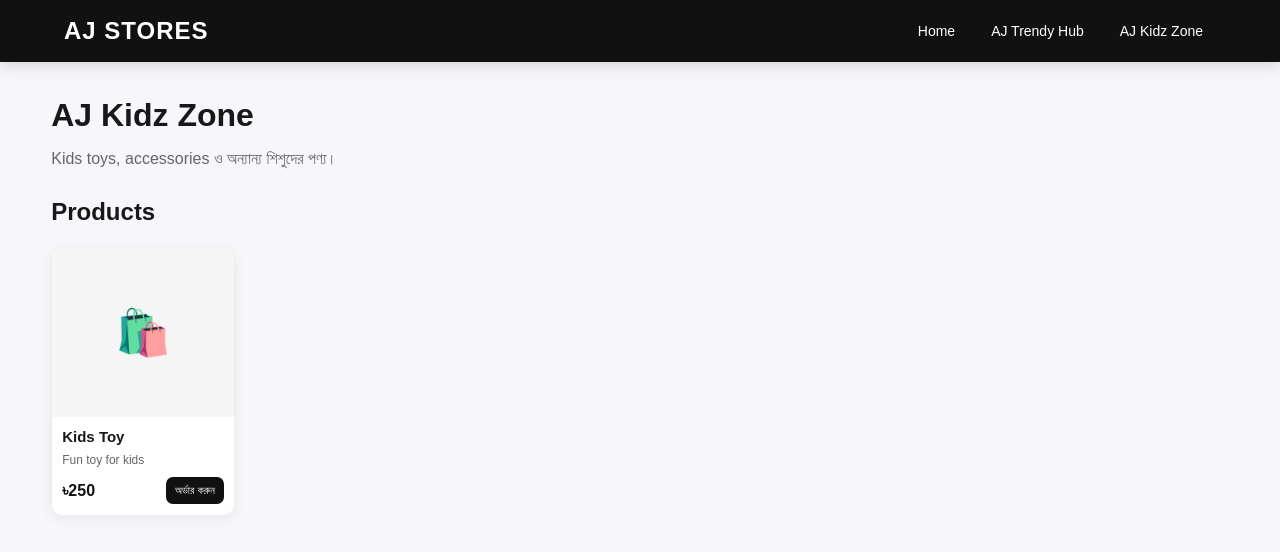
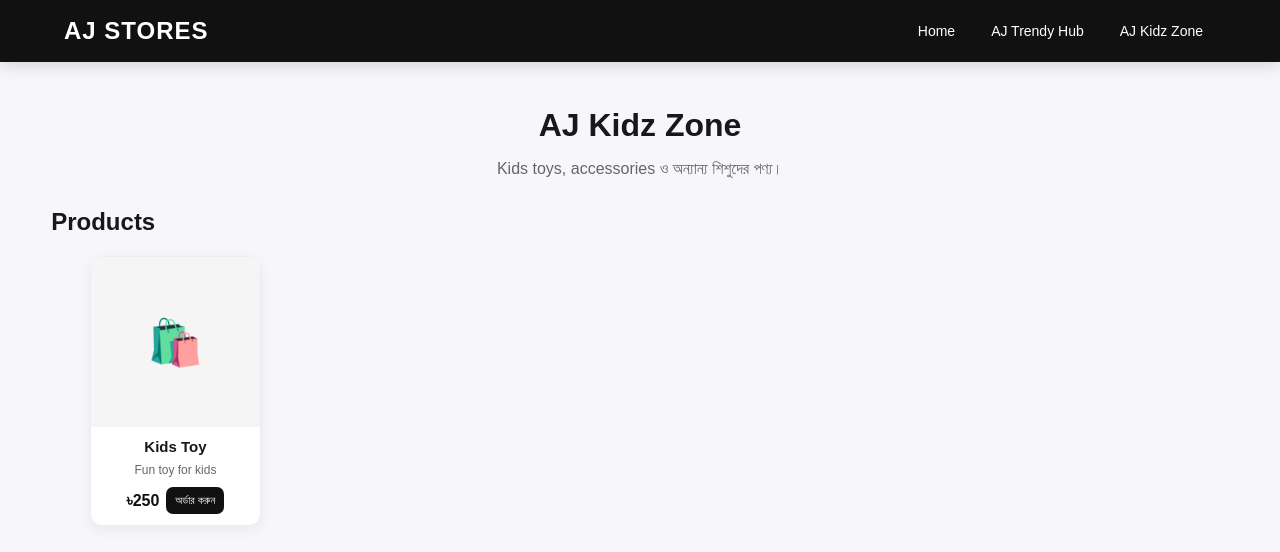
Before and after one commit to ajstores/ajstores, a plain HTML site: page kidz/index.html in a window 1280 px wide. Drawn offline with Linux system fonts and the light colour scheme.

Commit message:
style.css

```diff
--- a/style.css
+++ b/style.css
@@ -1219,3 +1219,38 @@ main > p{
     font-size:13px;
   }
 }
+/* ================================
+   STORE PAGE CENTER ALIGNMENT
+   ================================ */
+
+body:not(:has(.home-intro)) main > h1,
+body:not(:has(.home-intro)) main > p{
+  text-align:center;
+}
+
+body:not(:has(.home-intro)) main > h1{
+  margin-top:10px;
+}
+
+body:not(:has(.home-intro)) main > p{
+  margin-left:auto;
+  margin-right:auto;
+}
+
+/* Product area centered on computer */
+#products{
+  max-width:1100px;
+  margin-left:auto;
+  margin-right:auto;
+}
+
+/* Product text centered */
+.product > h3,
+.product > p{
+  text-align:center;
+}
+
+/* Keep price + order button balanced */
+.product-bottom{
+  justify-content:center;
+}
```
